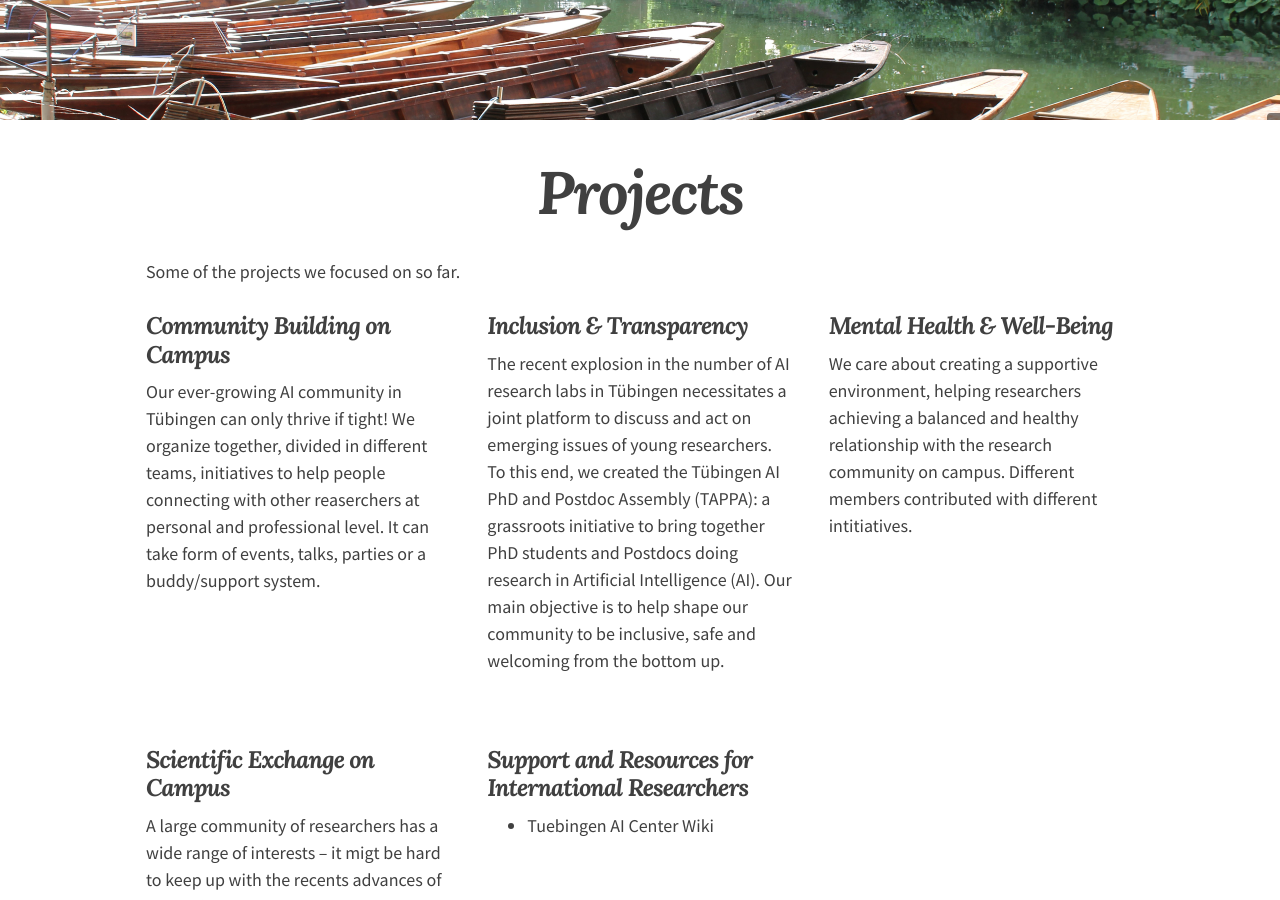
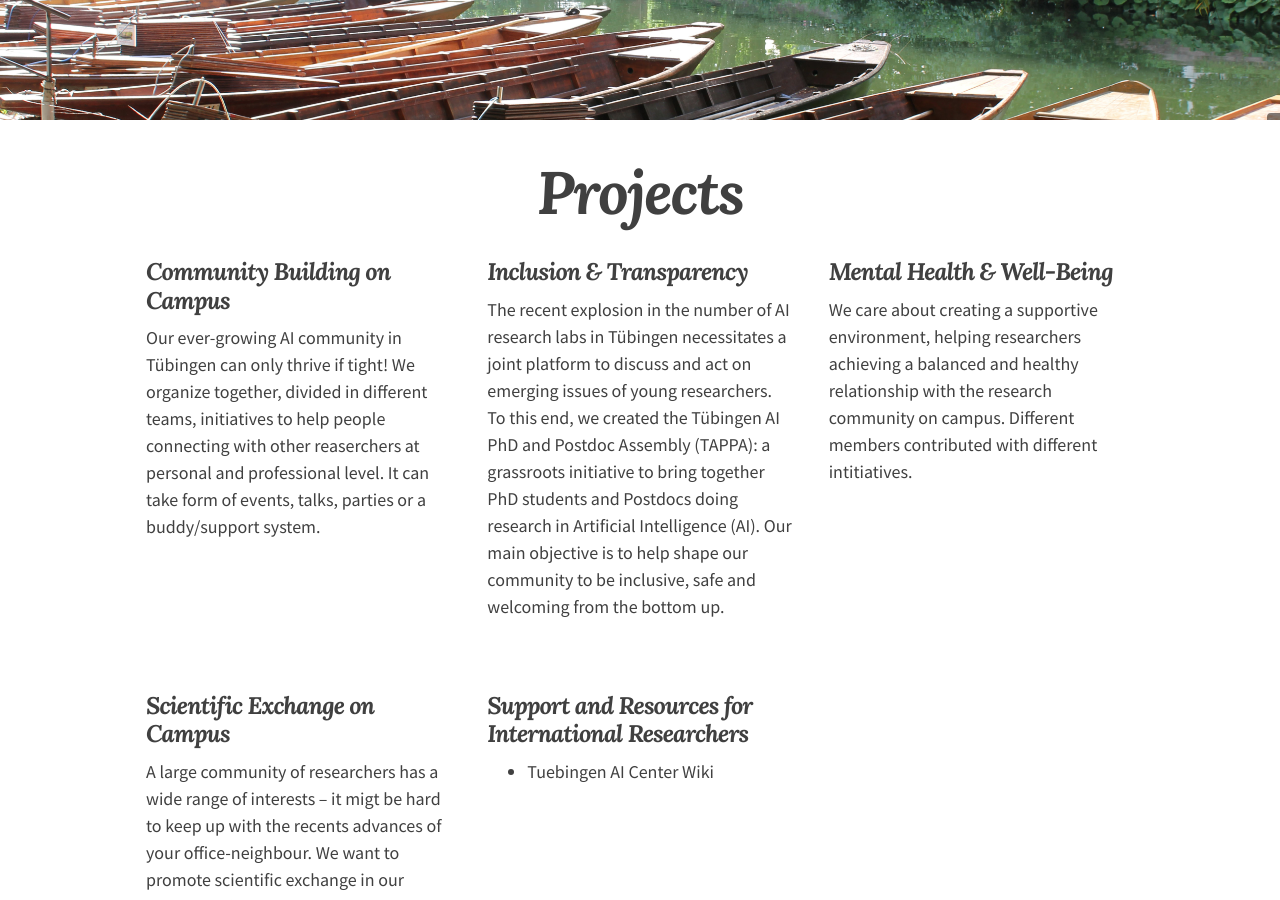
Before and after one commit to tappa-org/tappa-org.github.io, a Jekyll site: the page built from projects.md, in a window 1280 px wide and 900 px high, scrolled down 402 px. Built offline with Jekyll 4.4.1, drawn with Linux system fonts in a browser that asks for light colours; nearby versions of some CDN libraries.

Commit message:
update proj page

```diff
--- a/projects.md
+++ b/projects.md
@@ -9,5 +9,3 @@ image:
 collection: projects
 entries_layout: grid #list
 ---
-
-Some of the projects we focused on so far.
```
